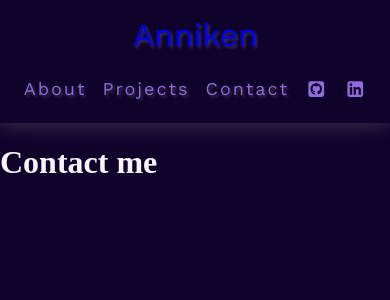
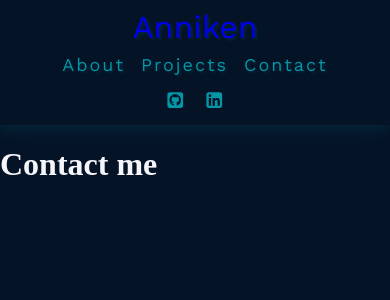
Before and after one commit to AnnikenJE/annikenje-website, a React (Vite) app: page /contact in a window 390 px wide. Shown: the top 300 px of the page. Built offline with nearby package versions, Linux system fonts and the light colour scheme.

Commit message:
color changes + responsive navigation bar fixed

```diff
--- a/src/components/navigation/MainNavigation.css
+++ b/src/components/navigation/MainNavigation.css
@@ -1,3 +1,7 @@
+/*
+    Jeg må få gjort at sosiale medier lenkene går under den andre baren.
+*/
+
 .main-navigation {
   display: flex;
   flex-wrap: wrap;
@@ -46,6 +50,16 @@
   font-size: large;
 }
 
+.nav-item__wrapper {
+  display: flex;
+  flex-direction: row;
+}
+
+.social-item__wrapper {
+  display: flex;
+  flex-direction: row;
+}
+
 /*
    Links
 */
@@ -77,16 +91,23 @@
 
   .main-navigation {
     flex-direction: column;
-    padding-top: 1rem;
-    flex-direction: column;
+    padding-top: 0.5rem;
   }
 
   .main-navigation__item {
     padding: 0.5rem;
   }
 
+  .social-item__wrapper {
+    justify-content: center;
+
+  }
+
   .main-navigation__list {
     padding: 0;
+    flex-direction: column;
+    margin: 0;
+    padding-bottom: 0.5rem;
   }
 
   .social-link {
--- a/src/components/navigation/MainNavigation.tsx
+++ b/src/components/navigation/MainNavigation.tsx
@@ -15,6 +15,7 @@ const MainNavigation = () => {
         </Link>
       </div>
       <ul className="main-navigation__list">
+        <div className="nav-item__wrapper">
           <li>
             <Link to="/about" className="main-navigation__item">
               About
@@ -30,6 +31,8 @@ const MainNavigation = () => {
               Contact
             </Link>
           </li>
+        </div>
+        <div className="social-item__wrapper">
           <li className="social-link">
             <a
               href="https://github.com/AnnikenJE"
@@ -48,6 +51,7 @@ const MainNavigation = () => {
               <FontAwesomeIcon icon={faSquareLinkedin} />
             </a>
           </li>
+        </div>
       </ul>
     </nav>
   );
--- a/src/main.css
+++ b/src/main.css
@@ -3,21 +3,22 @@
       Main colors
   */
 
-  --main-color: #8f6cd9;
+  --main-color: #0396A6;
   --txt-color: #f6f5fb;
 
+  /* Kan evt brukes til noe senere */
   --background-gradient-image: linear-gradient(
     to bottom right,
     #190348,
     #53416b
   );
-  --background-color: #0f032b;
+  --background-color: #051326;
 
   /*
       Link color
   */
   --link-color: var(--main-color);
-  --link-hover: #f6f5fb;
+  --link-hover: #30DFF2;
 
   /*
       Fonts
@@ -30,8 +31,8 @@
       Shadows
   */
 
-  --base-shadow: 0px 4px 16px 0px rgba(206, 206, 206, 0.2);
-  --txt-shadow: 2px 2px 3px rgba(249, 249, 249, 0.2);
+  --base-shadow: 0px 4px 16px 0px rgba(3, 150, 166, 0.175);
+  --txt-shadow: 2px 2px 3px rgba(3, 150, 166, 0.175);
 }
 
 body {
```
Lines whose indentation alone changed are shown as unchanged.
